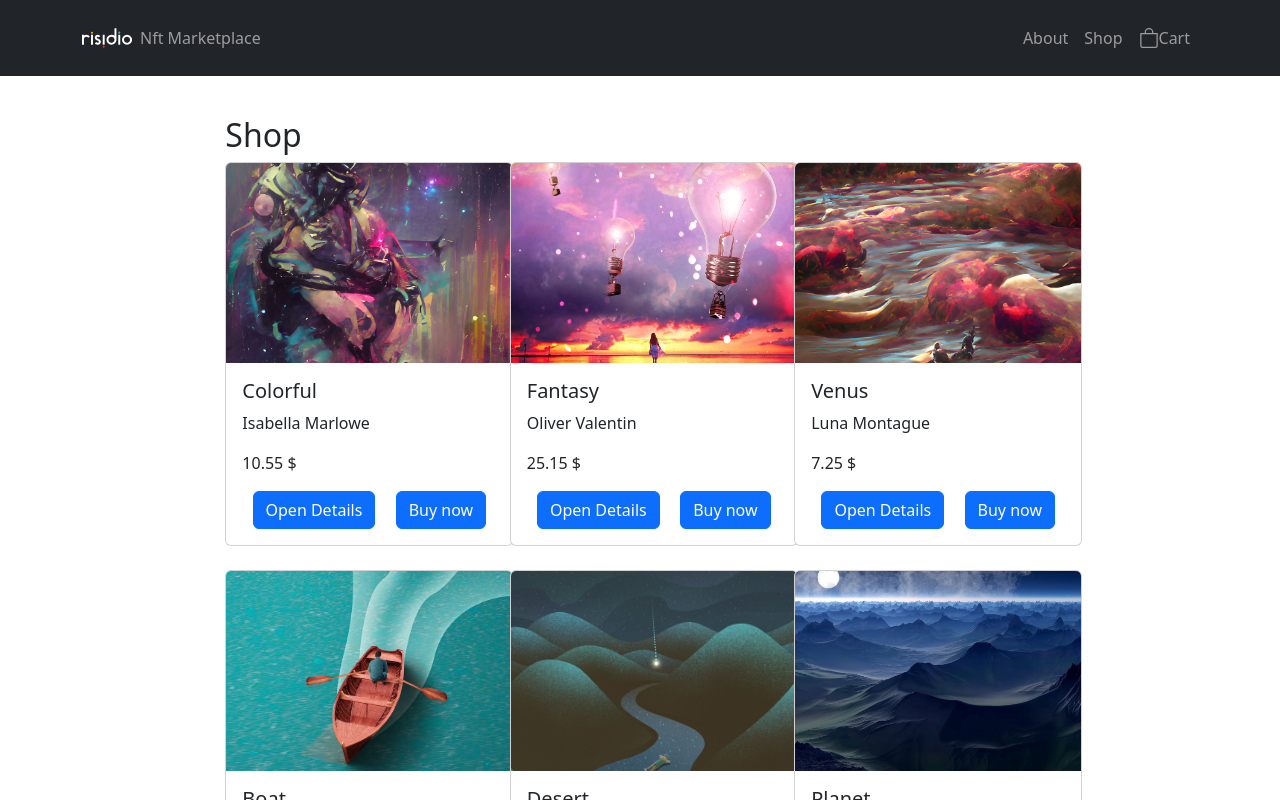
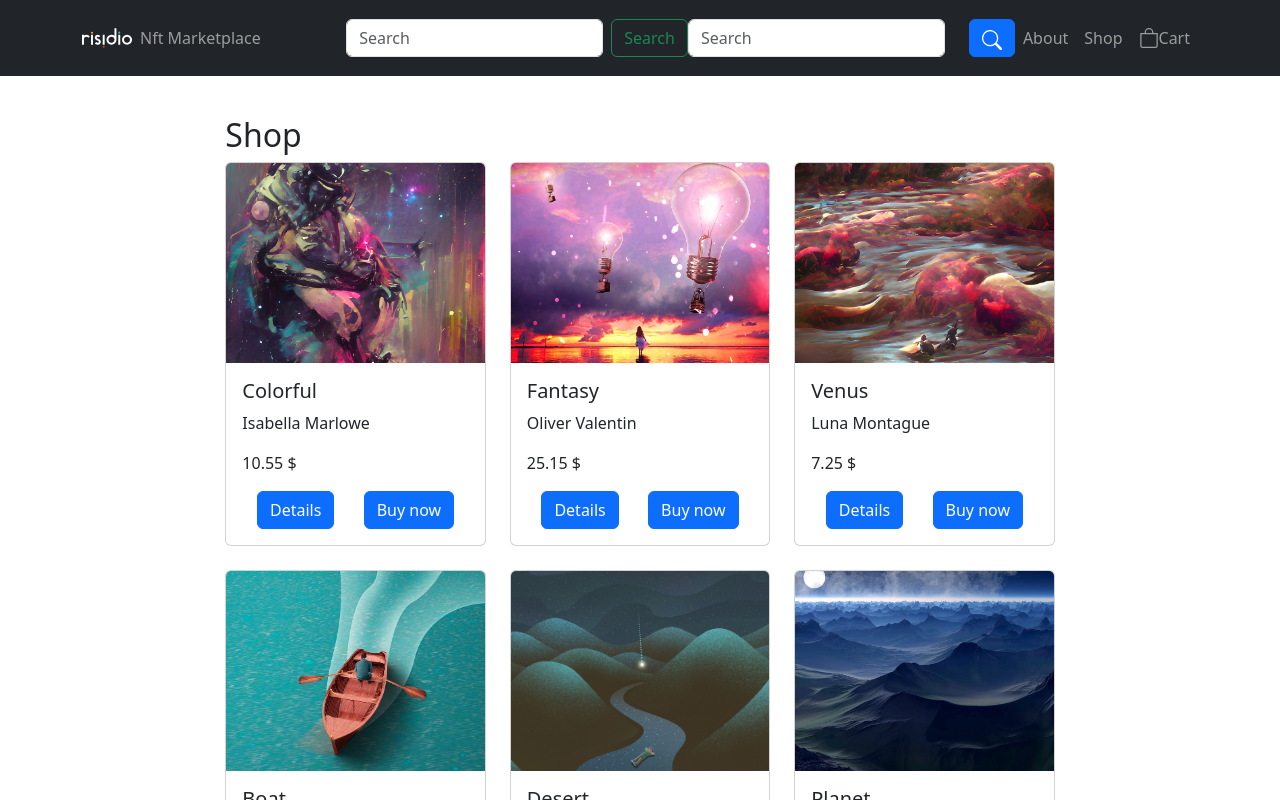
Before and after one commit to marjory23/NFT-marketplace, a React (Create React App) app in the folder client/: page /shop in a window 1280 px wide. Shown: the top 800 px of the page. Built offline with nearby package versions, Linux system fonts and the light colour scheme.

Commit message:
search bar and breakpoints

```diff
--- a/client/src/components/Header.js
+++ b/client/src/components/Header.js
@@ -1,9 +1,7 @@
 import React from 'react';
 import logo from '../risidio_logo.svg';
-import Container from 'react-bootstrap/Container';
-import Nav from 'react-bootstrap/Nav';
-import Navbar from 'react-bootstrap/Navbar';
-import { Bag } from 'react-bootstrap-icons';
+import { Container, Navbar, Nav, Form, Row, Col, Button } from 'react-bootstrap';
+import { Bag, Search } from 'react-bootstrap-icons';
 import { Link } from 'react-router-dom';
 
 
@@ -16,7 +14,7 @@ function Header(cartItems) {
 
   return (
     <>
-      <Navbar bg="dark" variant="dark" className="sticky-top">
+      <Navbar expand="lg" bg="dark" variant="dark" className="sticky-top">
         <Container>
           <Navbar.Brand as={Link} to="/" className="d-flex align-items-center">
             <img src={logo} alt="logo" width="50" height="50" className="mr-2 nav-link" />
@@ -24,7 +22,34 @@ function Header(cartItems) {
               Nft Marketplace
             </span>
           </Navbar.Brand>
-          <Nav className="ms-auto align-items-center">
+          <Navbar.Toggle aria-controls="basic-navbar-nav" />
+          <Navbar.Collapse id="basic-navbar-nav">
+            <Nav className="ms-auto
+            //  align-items-center
+            ">
+              <Form className="d-flex">
+                <Form.Control
+                  type="search"
+                  placeholder="Search"
+                  className="me-2"
+                  aria-label="Search"
+                />
+                <Button variant="outline-success">Search</Button>
+              </Form>
+              <Form inline>
+                <Row>
+                  <Col xs="auto">
+                    <Form.Control
+                      type="text"
+                      placeholder="Search"
+                      className=" mr-sm-2"
+                    />
+                  </Col>
+                  <Col xs="auto">
+                    <Button><Search size={20} /></Button>
+                  </Col>
+                </Row>
+              </Form>
               <Link to="/about" className="nav-link">About</Link>
               <Link to="/shop" className="nav-link">Shop</Link>
               {/* <Link to="/contact" className="nav-link">Contact</Link> */}
@@ -36,6 +61,7 @@ function Header(cartItems) {
 
               </Link>
             </Nav>
+          </Navbar.Collapse>
         </Container>
       </Navbar>
     </>
--- a/client/src/components/NftCard.js
+++ b/client/src/components/NftCard.js
@@ -15,14 +15,16 @@ function NftCard({ card, onBuyNow, cartItems, removeFromCart }) {
   const isCardInCart = cartItems.some(item => item.id === card.id);
 
   return (
-    <Card style={{ width: '18rem' }}>
+    <Card
+    // style={{ width: '18rem' }}
+    >
       <Card.Img variant="top" src={card.imgUrl} style={{ height: '200px', objectFit: 'cover' }} />
       <Card.Body>
         <Card.Title>{card.title}</Card.Title>
         <Card.Text>{card.creator}</Card.Text>
         <Card.Text>{card.price} $</Card.Text>
         <div className="d-flex justify-content-around ">
-          <Button variant="primary" onClick={handleOpenModal}>Open Details</Button>
+          <Button variant="primary" onClick={handleOpenModal}>Details</Button>
           {!isCardInCart? <Button
             variant="primary"
             onClick={() => {
--- a/client/src/components/NftCardsList.js
+++ b/client/src/components/NftCardsList.js
@@ -1,17 +1,38 @@
 import React from 'react';
 import { nftData } from '../assets/data';
 import NftCard from './NftCard';
-import { Container } from 'react-bootstrap';
+import { Container, Card, Row, Col } from 'react-bootstrap';
 
 
 
 function NftCardsList({ onBuyNow, cartItems, setCartItems, removeFromCart }) {
   return (
-    <Container className="col-md-8">
+    // <Container className="col-md-8" >
+    //   <h2 >Shop</h2>
+    //   <Row xs={1} md={2} className="g-4">
+    //   {nftData.map((nft) => (
+    //     <Col key={nft.id}>
+    //       <Card>
+    //         <Card.Img variant="top" src="holder.js/100px160" />
+    //         <Card.Body>
+    //       <Card.Title>Card title</Card.Title>
+    //         <Card.Text>
+    //           This is a longer card with supporting text below as a natural
+    //           lead-in to additional content. This content is a little bit
+    //           longer.
+    //         </Card.Text>
+    //       </Card.Body>
+    //     </Card>
+    //   </Col>
+    // ))}
+    // </Row>
+    // </Container>
+
+    <Container className="col-md-8" >
       <h2 >Shop</h2>
-      <div className="row">
+      <Row xs={1} md={2} lg={3} xxl={4} className="g-4">
       {nftData.map((nft) => (
-          <div key={nft.id} className="col-md-4 mb-4">
+        <Col key={nft.id}>
           <NftCard
              card={nft}
              onBuyNow={onBuyNow}
@@ -19,10 +40,30 @@ function NftCardsList({ onBuyNow, cartItems, setCartItems, removeFromCart }) {
              setCartItems={setCartItems}
              removeFromCart={removeFromCart}
              />
-          </div>
+      </Col>
     ))}
-      </div>
+    </Row>
     </Container>
+
+
+    // <Container className="col-md-8" >
+    //   <h2 >Shop</h2>
+
+    //   <div className="row">
+    //     {nftData.map((nft) => (
+    //       <div key={nft.id} className="col-md-4 mb-4" >
+    //         <NftCard
+    //         card={nft}
+    //         onBuyNow={onBuyNow}
+    //         cartItems={cartItems}
+    //         setCartItems={setCartItems}
+    //         removeFromCart={removeFromCart}
+    //         />
+    //       </div>
+    //     ))}
+    //   </div>
+    // </Container>
+
   )
 }
 
```
Lines whose indentation alone changed are shown as unchanged.
